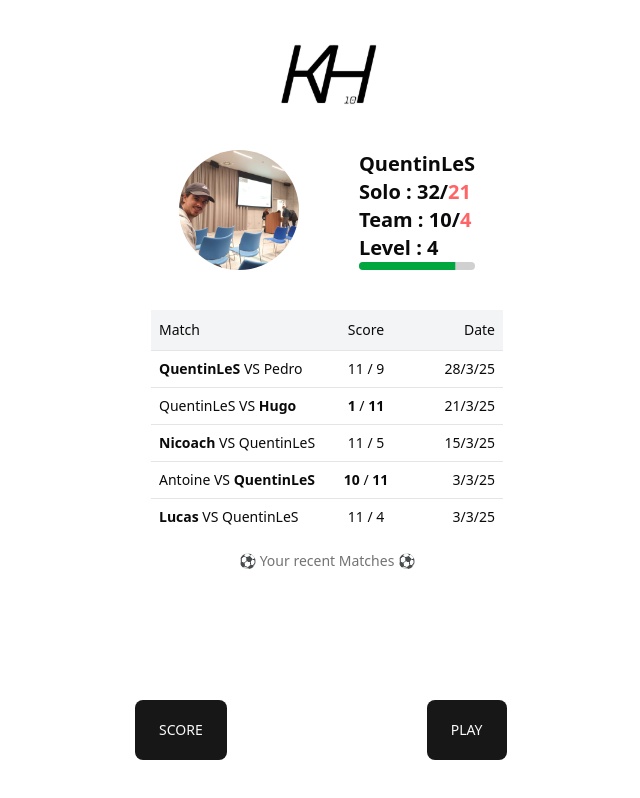
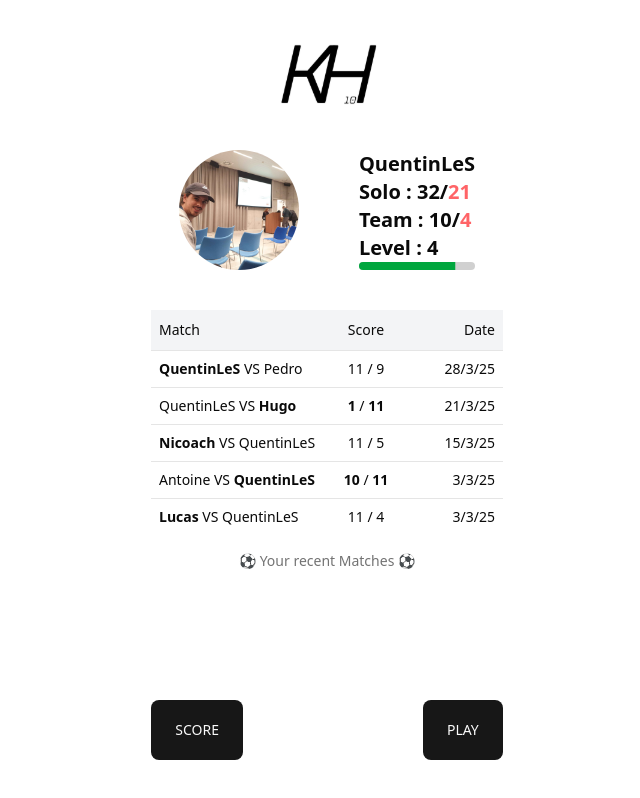
Before and after one commit to pedro88/Hamilton10Kicker, a Next.js app in the folder my-app/: page /home in a window 1280 px wide. Shown: the whole page, without its empty margins (313-953 px from the left). Built offline with nearby package versions, Linux system fonts and the light colour scheme.

Commit message:
correction with the button at the home page

```diff
--- a/my-app/app/home/page.tsx
+++ b/my-app/app/home/page.tsx
@@ -14,7 +14,7 @@ const HomePage = () => {
             <article>
                 <RecentGame FetchRecentUserMatch={FetchRecentUserMatch()}/>
             </article>
-            <div className="flex space-x-50 fixed bottom-5 w-full">
+            <div className="flex justify-center space-x-45 w-sm fixed bottom-5 ">
                 <Button className="h-15 mb-5" size={"lg"} asChild>
                     <Link href={"/home/score"}>SCORE</Link>
                 </Button>
--- a/my-app/app/layout.tsx
+++ b/my-app/app/layout.tsx
@@ -34,7 +34,7 @@ export default function RootLayout({
       <body
         className={`${geistSans.variable} ${geistMono.variable} ${lexendDeca.variable} antialiased`}
       >
-        <main className="ml-auto mr-auto max-w-sm">
+        <main className="mx-auto max-w-sm">
             <Headers/>
             {children}
         </main>
```
